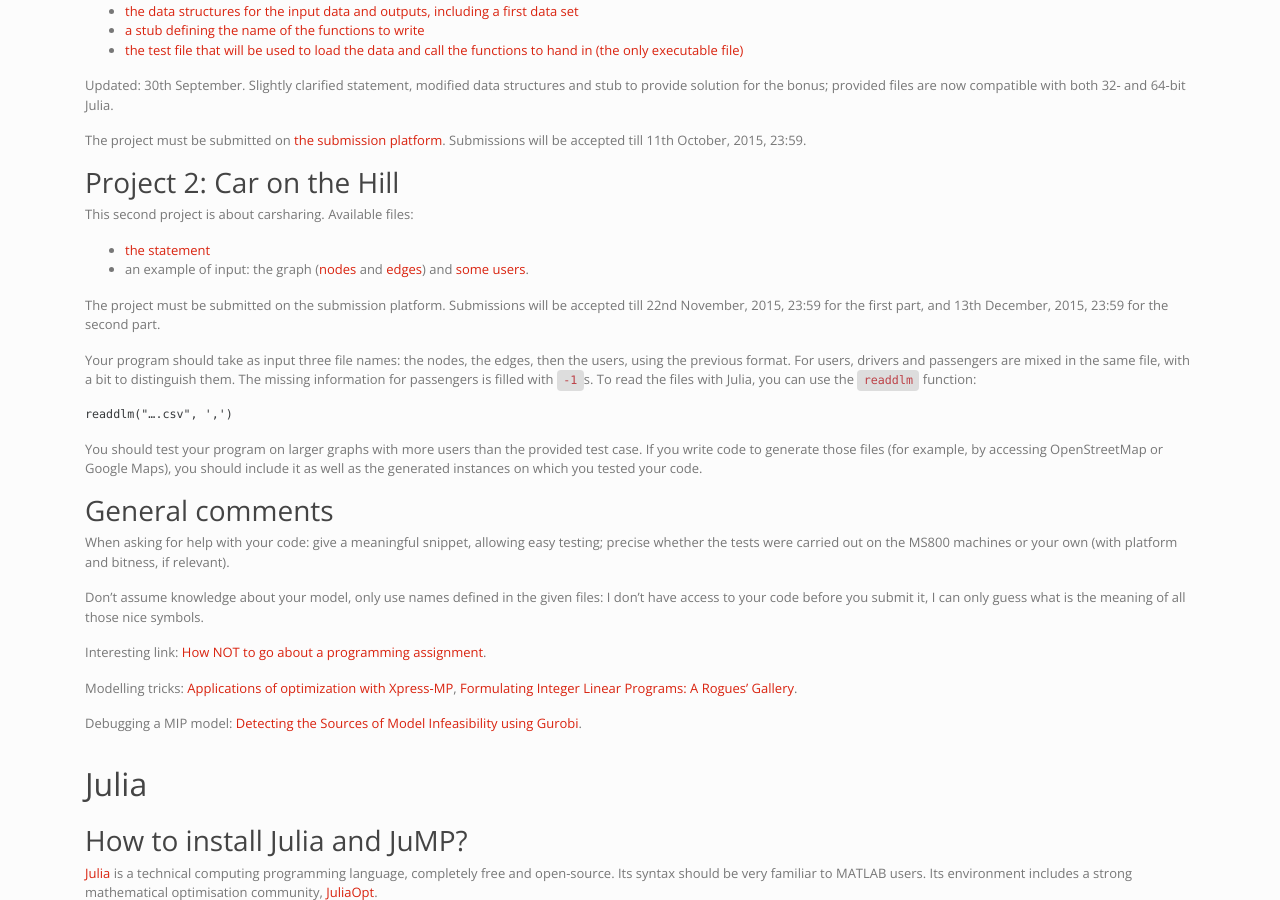
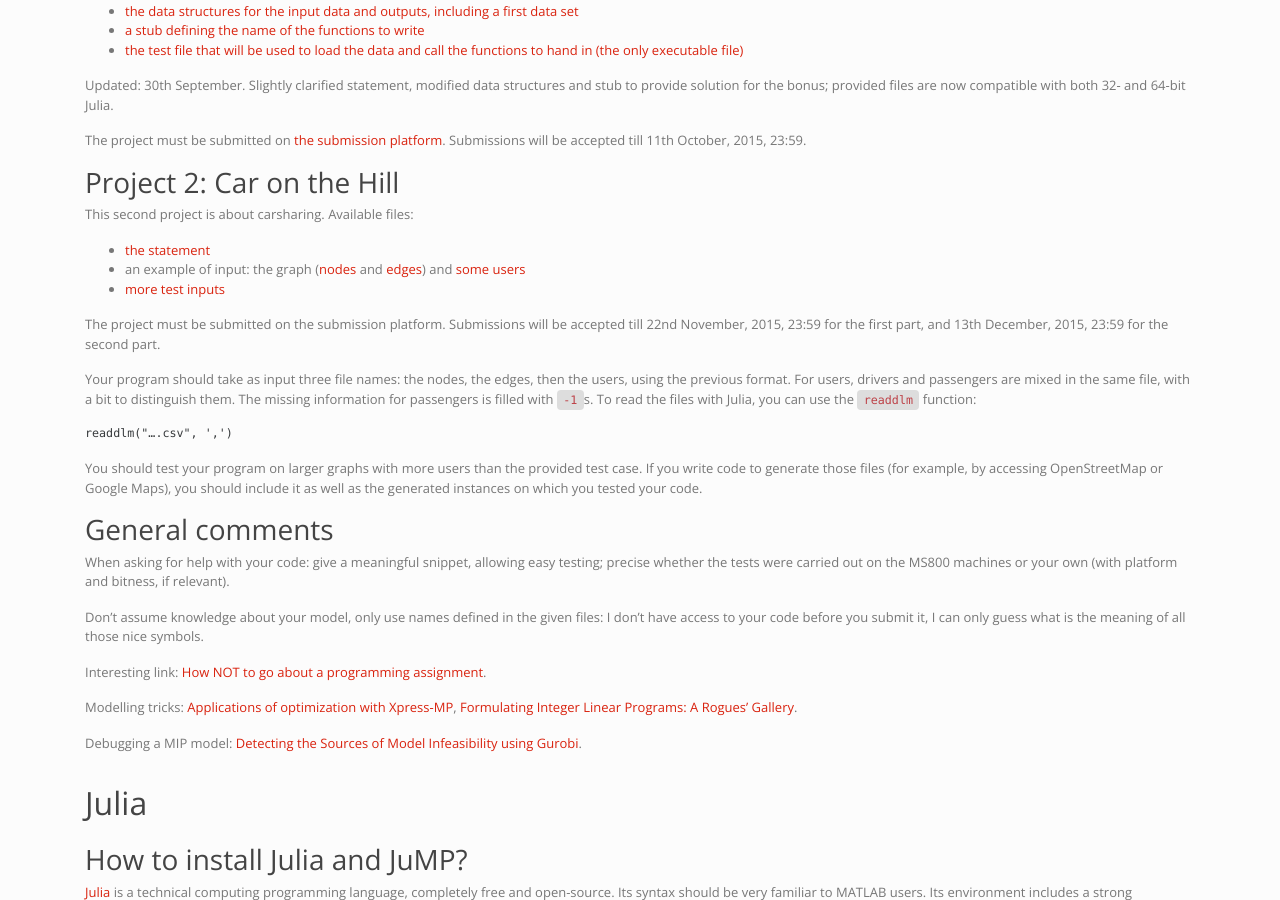
Before and after one commit to dourouc05/dourouc05.github.io, a Jekyll site: the page built from teaching-15-do.md, in a window 1280 px wide and 900 px high, scrolled down 2058 px. Built offline with Jekyll 4.4.1, drawn with Linux system fonts in a browser that asks for light colours; a script that is not in the unit is left out.

Commit message:
Update teaching-15-do.md

```diff
--- a/teaching-15-do.md
+++ b/teaching-15-do.md
@@ -167,7 +167,8 @@ The project must be submitted on [the submission platform](http://submit.run.mon
 This second project is about carsharing. Available files:
 
   - [the statement](/files/math0462-2015/P2_statement.pdf)
-  - an example of input: the graph ([nodes](/files/math0462-2015/P2_graph_nodes.csv) and [edges](/files/math0462-2015/P2_graph_edges.csv)) and [some users](/files/math0462-2015/P2_users.csv).
+  - an example of input: the graph ([nodes](/files/math0462-2015/P2_graph_nodes.csv) and [edges](/files/math0462-2015/P2_graph_edges.csv)) and [some users](/files/math0462-2015/P2_users.csv)
+  - [more test inputs](/files/math0462-2015/testcases.7z)
 
 The project must be submitted on the submission platform. Submissions will be accepted till 22nd November, 2015, 23:59 for the first part, and 13th December, 2015, 23:59 for the second part.
 
```
